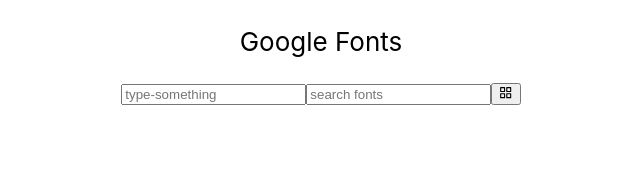
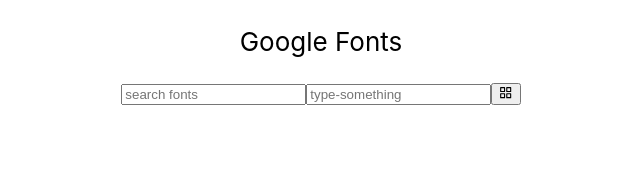
Before and after one commit to Chingu-Solo/solo-koala-64, a React (Create React App) app: page / in a window 1280 px wide. Shown: the top 174 px of the page, without its empty margins (319-959 px from the left). Built offline with nearby package versions, Linux system fonts and the light colour scheme; no server answers.

Commit message:
lazy no-comment

```diff
--- a/src/App.tsx
+++ b/src/App.tsx
@@ -159,7 +159,7 @@ interface AppState {
   fonts: Fonts,
   cardsDisplay: CardsDisplay,
   inputText: Input,
-  search: string
+  searchText: string
 }
 
 export default class App extends React.Component {
@@ -168,7 +168,7 @@ export default class App extends React.Component {
     fonts: null,  //or some default
     cardsDisplay: 'grid',
     inputText: '',
-    search: ''
+    searchText: ''
   }
 
   async componentDidMount() {
@@ -177,14 +177,14 @@ export default class App extends React.Component {
   }
 
   filteredFonts(): Fonts {
-    const search = this.state.search;
+    const searchText = this.state.searchText;
     const fonts = this.state.fonts;
-    if (!search) {
+    if (!searchText) {
       return fonts
     } else {
       return (
         fonts && fonts.filter(
-          font => font.family.includes(search)
+          font => font.family.includes(searchText)
         )
       );
     }
@@ -200,11 +200,11 @@ export default class App extends React.Component {
         </header>
         <div className="Tools">
           <TextInput
-            placeHolder="type-something"
+            placeHolder="search fonts"
             changeHandler={e => this.setState({ searchText: e.target.value })}
           />
           <TextInput
-            placeHolder="search fonts"
+            placeHolder="type-something"
             changeHandler={e => this.setState({ inputText: e.target.value })}
           />
           <button onClick={() => this.setState({
```
